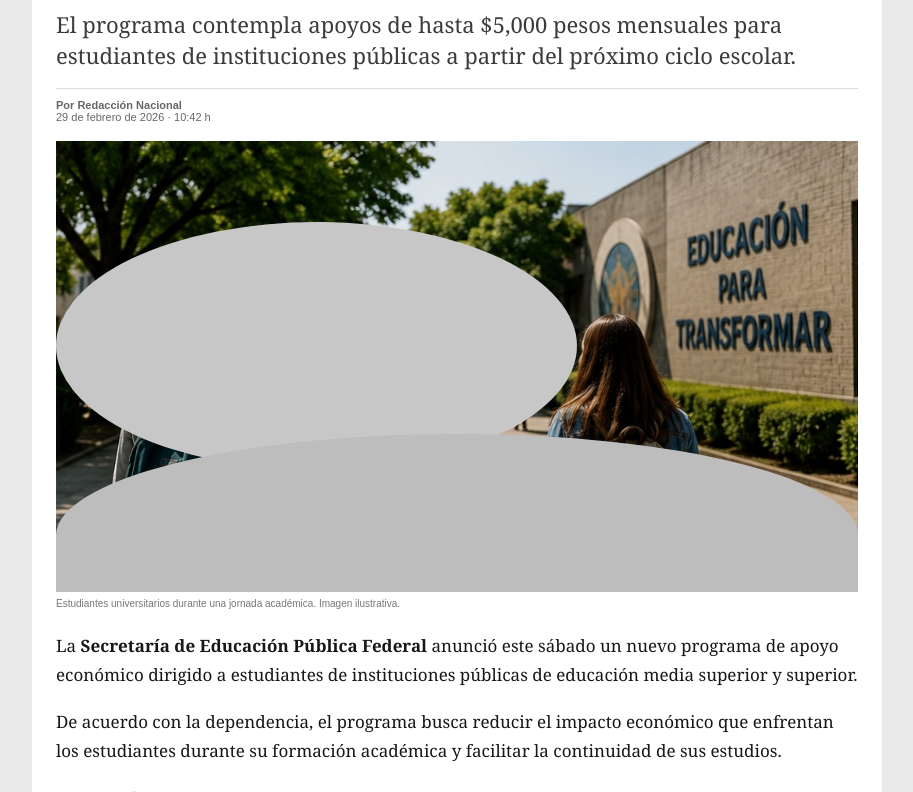
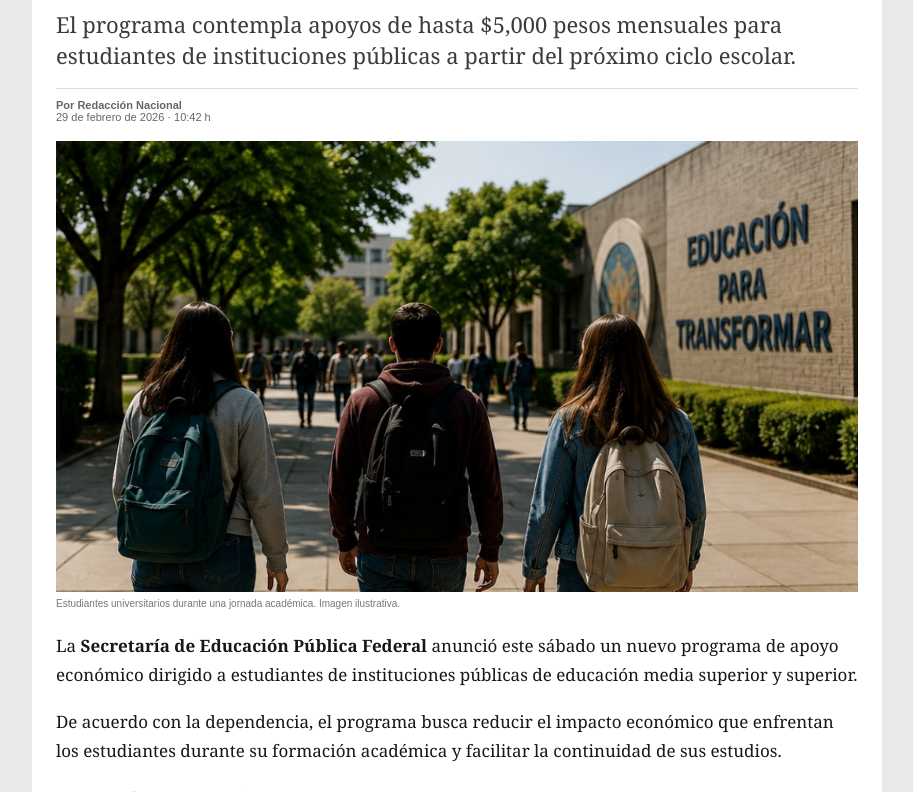
Before and after one commit to Fran-News/diario-nacional, a plain HTML site: page index.html in a window 1280 px wide. Shown: the part 466-1258 px from the top of the page, without its empty margins (183-1096 px from the left). Drawn offline with Linux system fonts and the light colour scheme.

Commit message:
Update index.html

```diff
--- a/index.html
+++ b/index.html
@@ -163,25 +163,6 @@ h1 {
     display: block;
 }
 
-.photo::before {
-    content: "";
-    width: 65%;
-    height: 55%;
-    border-radius: 50%;
-    background: #c7c7c7;
-    position: absolute;
-    top: 18%;
-}
-
-.photo::after {
-    content: "";
-    width: 100%;
-    height: 45%;
-    background: #bdbdbd;
-    position: absolute;
-    bottom: -10%;
-    border-radius: 50% 50% 0 0;
-}
 
 .photo-label {
     position: relative;
```
